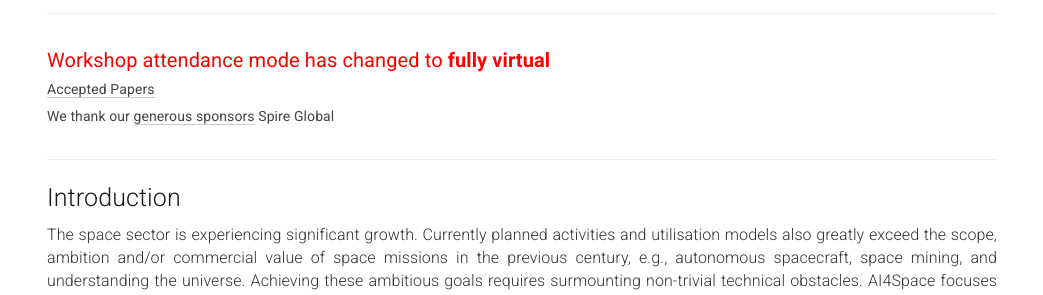
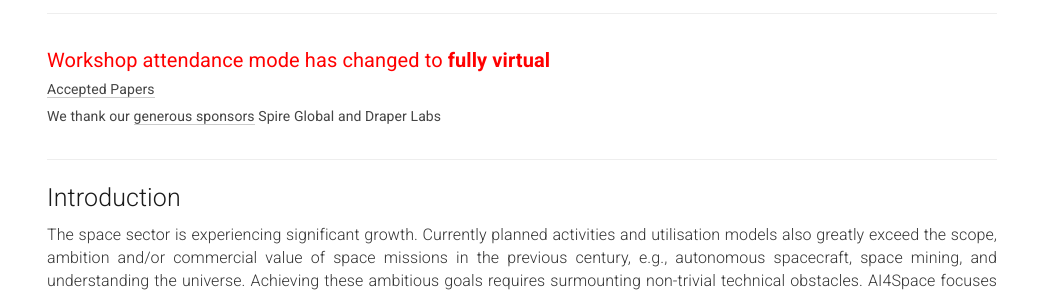
Before and after one commit to AIforSpace/2024, a Jekyll site: the page built from _pages/home.md, in a window 1280 px wide and 900 px high. Shown: the part 397-692 px from the top of the window, without its empty margins (118-1161 px from the left). Built offline with Jekyll 4.4.1, drawn with Linux system fonts in a browser that asks for light colours.

Commit message:
Added 'and draper labs' to heading

```diff
--- a/_pages/home.md
+++ b/_pages/home.md
@@ -32,7 +32,7 @@
   <div class="col-xs-12">
     <h5 style="color:red">Workshop attendance mode has changed to <b>fully virtual</b></h5>
     <h6><a href="#accepted_papers">Accepted Papers</a></h6>
-    <h6>We thank our <a href="#sponsor_spire">generous sponsors</a> Spire Global</h6>
+    <h6>We thank our <a href="#sponsor_spire">generous sponsors</a> Spire Global and Draper Labs</h6>
   </div>
 </div>
 
```
